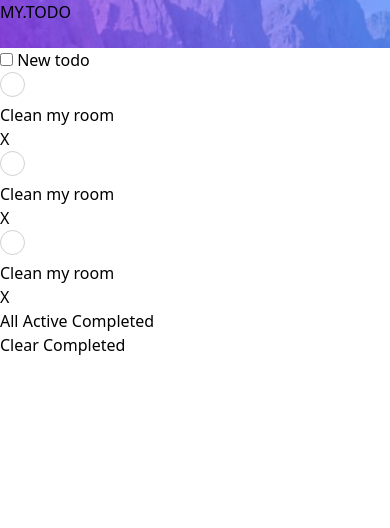
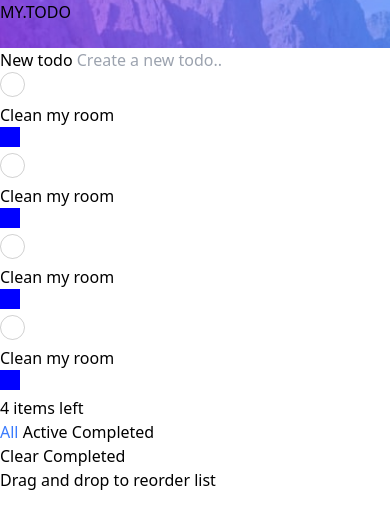
Before and after one commit to codingnekochan/my-todo, a website built with webpack: page src/template.html in a window 390 px wide. Built offline with nearby package versions, Linux system fonts and the light colour scheme.

Commit message:
complete mobile light mode style

```diff
--- a/src/style.css
+++ b/src/style.css
@@ -2,32 +2,48 @@
 @tailwind components;
 @tailwind utilities;
 
-.hero-mobile.light{
+.hero-mobile.light {
   background: url("/src/images/bg-mobile-light.jpg") no-repeat center;
   background-size: cover;
 }
-.hero-mobile.dark{
+.hero-mobile.dark {
   background: url("/src/images/bg-mobile-dark.jpg") no-repeat center;
   background-size: cover;
 }
-.toggle.light{
+.toggle.light {
   background: url("/src/images/icon-sun.svg") no-repeat center;
   background-size: contain;
 }
-.toggle.dark{
+.toggle.dark {
   background: url("/src/images/icon-moon.svg") no-repeat center;
   background-size: contain;
 }
-.custom-check{
+.custom-check {
   width: 25px;
   height: 25px;
   border-radius: 50%;
   border: 1px solid hsla(0, 0%, 37%, 0.282);
   appearance: none;
 }
-.custom-check:checked{
+.custom-check:checked {
   padding: 4px;
-    border:none;
-    background: linear-gradient( 90deg, hsl(192, 100%, 67%)0%,hsl(280, 87%, 65%)100%);
-    content : url("/src/images/icon-check.svg")
+  border: none;
+  background: linear-gradient(
+    90deg,
+    hsl(192, 100%, 67%) 0%,
+    hsl(280, 87%, 65%) 100%
+  );
+  content: url("/src/images/icon-check.svg");
 }
+.delete-item {
+  width: 20px;
+  height: 20px;
+  background: blue;
+}
+.delete-item:hover {
+  background: url("/src/images/icon-cross.svg") no-repeat center;
+  background-size: contain;
+}
+.active{
+    color: hsl(220, 98%, 61%);
+}
--- a/src/template.html
+++ b/src/template.html
@@ -13,45 +13,57 @@
   <title>Frontend Mentor | Todo app</title>
 
 </head>
-<body class="relative w-full bg-stone-50 flex flex-col justify-center items-center">
+<body class="relative w-full bg-very-light-grey flex flex-col justify-center items-center">
   <header class="w-full hero-mobile light h-[30vh] px-4 py-8">
-    <div class="flex justify-between items-center border-solid border-black border-2">
-       <h1 class="font-bold text-2xl text-white tracking-widest">MY.TODO</h1>
-       <button class="toggle dark w-8 h-8 border-2"></button>
+    <div class="flex justify-between items-center">
+       <h1 class="font-bold text-2xl text-l-very-light-grey tracking-widest">MY.TODO</h1>
+       <button class="toggle dark w-8 h-8"></button>
     </div>
   </header>
-  <main class="todo w-[91%] absolute top-[50%] font-normal text-lg border-4 border-black">
-    <section class="create-todo flex mb-4 bg-stone-50 rounded-lg p-2 border-4 border-black ">
-      <input type="checkbox" name="" id="" class="w-6 h-6 border-[1px] border-[#5e5e5e48] rounded-full appearance-none mx-2">
+  <main class="todo w-[91%] absolute top-[50%] font-normal text-lg shadow-[0_80px_100px_-25px_rgba(0,0,0,0.3)] rounded-lg">
+    <section class="create-todo flex items-center mb-5 bg-l-very-light-grey p-3 rounded-lg">
+      <div class="w-6 h-6 border-[1px] border-[#5e5e5e48] mt-[2px] rounded-full appearance-none mx-2"></div>
       <label for="fname" class="sr-only">New todo</label>
-      <input type="text" id="fname" name="fname" class="w-[80%]">
+      <input type="text" id="fname" name="fname" class="w-[80%] bg-inherit text-l-very-dark-grey-blue ml-3 outline-none placeholder:text-very-light-grey-blue" placeholder="Create a new todo..">
     </section>
     <section class="todo-list">
-      <div class="todo-item flex justify-between">
+      <div class="todo-item flex justify-between border-l-light-grey-blue border-b-2 p-3 bg-l-very-light-grey rounded-t-lg">
          <input type="checkbox" class="custom-check toggle-todo-status">
-         <p>Clean my room</p>
-         <button class="button delete-item">X</button>
+         <p class="w-[80%] text-l-very-dark-grey-blue">Clean my room</p>
+         <button class="button delete-item"></button>
       </div>
-       <div class="todo-item flex justify-between">
+      <div class="todo-item flex justify-between border-l-light-grey-blue border-b-2 p-3 bg-l-very-light-grey">
          <input type="checkbox" class="custom-check toggle-todo-status">
-         <p>Clean my room</p>
-         <button class="button delete-item">X</button>
+         <p class="text-l-very-dark-grey-blue">Clean my room</p>
+         <button class="button delete-item"></button>
       </div>
-      <div class="todo-item flex justify-between">
+      <div class="todo-item flex justify-between border-l-light-grey-blue border-b-2 p-3 bg-l-very-light-grey">
          <input type="checkbox" class="custom-check toggle-todo-status">
-         <p>Clean my room</p>
-         <button class="button delete-item">X</button>
+         <p class="text-l-very-dark-grey-blue">Clean my room</p>
+         <button class="button delete-item"></button>
       </div>
-    <section>
-    <div class="filter-button">
-      <button>All</button>
-      <button>Active</button>
-      <button>Completed</button>
-    </div>
-    <div class="clear-button">
-  <button>Clear Completed</button>
-    </div>
-  </section>
+      <div class="todo-item flex justify-between border-l-light-grey-blue border-b-2 p-3 bg-l-very-light-grey">
+         <input type="checkbox" class="custom-check toggle-todo-status">
+         <p class="text-l-very-dark-grey-blue">Clean my room</p>
+         <button class="button delete-item"></button>
+      </div>
+    </section>
+    <section class="flex justify-between pt-3 pb-4 mt-2 text-l-dark-grey-blue text-center font-bold">
+      <div class="pl-3">
+        <p><span class="todo-counter">4</span> items left </p>
+      </div>
+      <div class="w-[100%] z-10 bg-l-very-light-grey flex justify-center gap-5 border-2 px-5 py-3 filter-button absolute top-[105%] rounded-lg">
+        <button class="active hover:text-l-very-dark-grey-blue">All</button>
+        <button class="hover:text-l-very-dark-grey-blue">Active</button>
+        <button class="hover:text-l-very-dark-grey-blue">Completed</button>
+      </div>
+      <div class="clear-button pr-3 hover:text-l-very-dark-grey-blue">
+        <button>Clear Completed</button>
+      </div>
+    </section>
+    <footer class="w-[100%] place-items-end absolute bottom-[-40%] text-center text-l-dark-grey-blue text-sm font-bold">
+     <p>Drag and drop to reorder list</p>
+   </footer>
   </main>
 
 </body>
--- a/tailwind.config.js
+++ b/tailwind.config.js
@@ -2,10 +2,25 @@ module.exports = {
   content: ["./dist/*.html"],
   theme: {
     extend: {
+      colors: {
+        // light theme
+        "l-very-light-grey": "#fafafa",
+        "l-very-light-grey-blue": "#e4e5f1",
+        "l-light-grey-blue": "#d2d3db",
+        "l-dark-grey-blue": "#9394a5",
+        "l-very-dark-grey-blue": "#484b6a",
+        // dark theme
+        "d-very-dark-blue": "#161722",
+        "d-very-dark-desaturated-blue": "#25273c",
+        "d-light-grey-blue": "#cacde8",
+        "d-light-grey-blue-hover": "#e4e5f1",
+        "d-dark-grey-blue": "#777a92",
+        "d-very-dark-grey-blue": "#393a4c",
+      },
+    },
+    variants: {
+      extend: {},
+    },
+    plugins: [],
   },
-  variants: {
-    extend: {},
-  },
-  plugins: [],
-}
 };
--- a/webpack.config.js
+++ b/webpack.config.js
@@ -22,7 +22,7 @@ module.exports = {
     rules: [
       {
         test: /\.css$/i,
-        include: path.resolve(__dirname, 'src'),
+        include: path.resolve(__dirname, "src"),
         use: ["style-loader", "css-loader", "postcss-loader"],
       },
       {
```
Lines whose indentation alone changed are shown as unchanged.
